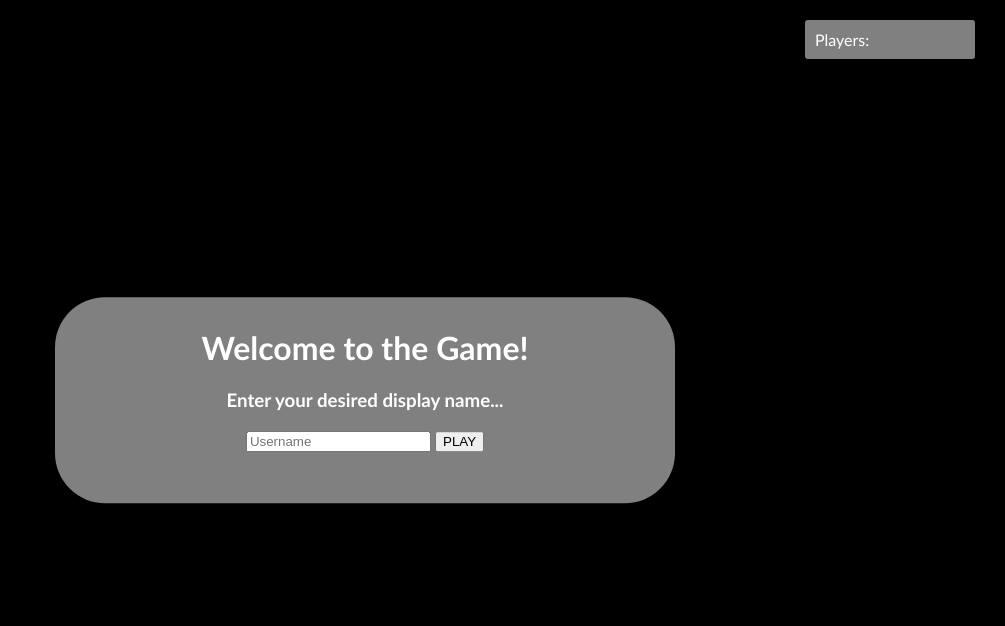
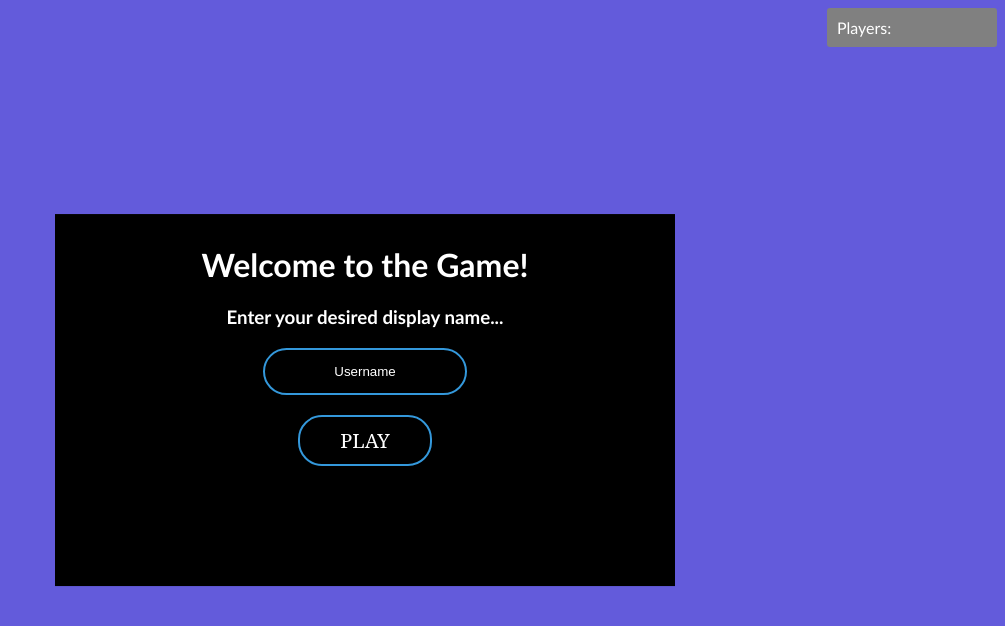
Before and after one commit to andrewyuantw/werewolf, a website built with webpack: page src/client/index.html in a window 1280 px wide. Shown: the whole page, without its empty margins (275-1280 px from the left). Built offline with nearby package versions, Linux system fonts and the light colour scheme; no server answers.

Commit message:
Incorporated New CSS

```diff
--- a/src/client/index.html
+++ b/src/client/index.html
@@ -46,15 +46,15 @@
 
         </div>
 
-        <div id="mayor-choice-menu">
+        <div id="mayor-choice-menu" class="hide">
 
         </div>
 
-        <div id="mayor-election-speeches">
+        <div id="mayor-election-speeches" class="hide">
 
         </div>
 
-        <div id="mayor-voting">
+        <div id="mayor-voting" class="hide">
 
         </div>
 
--- a/src/client/style.css
+++ b/src/client/style.css
@@ -2,9 +2,9 @@
 /* Body - visibility set to default here already */
 /* do NOT change visibility for subsequent elements */
 body {
-    font-family: "Gill Sans","Inter", sans-serif;
+    font-family: 'Trebuchet MS', "Gill Sans","Inter", sans-serif;
     background-color: rgb(255, 255, 255);
-    background-color: black;
+    background-color: rgb(99, 91, 219);
     visibility: visible;
 }
 
@@ -14,7 +14,7 @@ body {
 }
 
 /* Styling for the welcome page where you input display name */
-#play-menu {
+div:not(#lobby) {
     /* Use the next four lines to move any div into the middle */
     position: fixed;
     top: 50%;
@@ -23,20 +23,18 @@ body {
 
     /* optional styling below */
     width: 600px;
-    background-color: gray;
+    background-color: rgb(0, 0, 0);
     padding: 10px;
     text-align: center;
     color: white;
-    border-radius: 50px;
 }
 
 /* Styling for the list of players to the top right */
-#lobby {
+div#lobby {
 
     /* Positions the div to the top right */
     float: right;
     margin-left: 10px;
-    position: absolute;
     top: 20px;
     right: 30px;
 
@@ -48,21 +46,52 @@ body {
     border-radius: 3px;
 }
 
-/* Styling for the character reveal menu */
-#character-reveal {
-    position: fixed;
-    top: 50%;
-    left: 50%;
-    transform: translate(-50%, -50%);
-    width: 600px;
-    background-color: gray;
-    padding: 10px;
+/* Styling for input boxes */
+input {
+    border: 0;
+    background: none;
+    display: block;
+    margin: 20px auto;
     text-align: center;
+    border: 2px solid #3498db;
+    padding: 14px 10px;
+    width: 180px;
+    outline: none;
     color: white;
-    border-radius: 50px;
+    border-radius: 24px;
+    transition: 0.25s;
 }
 
-/* Styling for the menu that the seer sees at night */
-#seer-menu{
+input:focus{
+    width: 280px;
+	border-color: #2ecc71;
+}
+
+input::placeholder{
     color: white;
 }
+
+/* Styling for buttons */
+button {
+    border: 0;
+    background: none;
+    margin: 20px auto;
+    margin-top: 0;
+    display: inline-block;
+    text-align: center;
+    border: 2px solid #3498db;
+    padding: 10px 40px;
+    outline: none;
+    color: white;
+    border-radius: 24px;
+    transition: 0.25s;
+    cursor: pointer;
+    text-decoration: none;
+    font-size: 20px;
+    font-family:"serif";
+}
+
+button:hover {
+    background: #2ecc71;
+    border-color: #2ecc71;
+}
```
Also changed, not shown: 2 other files.
